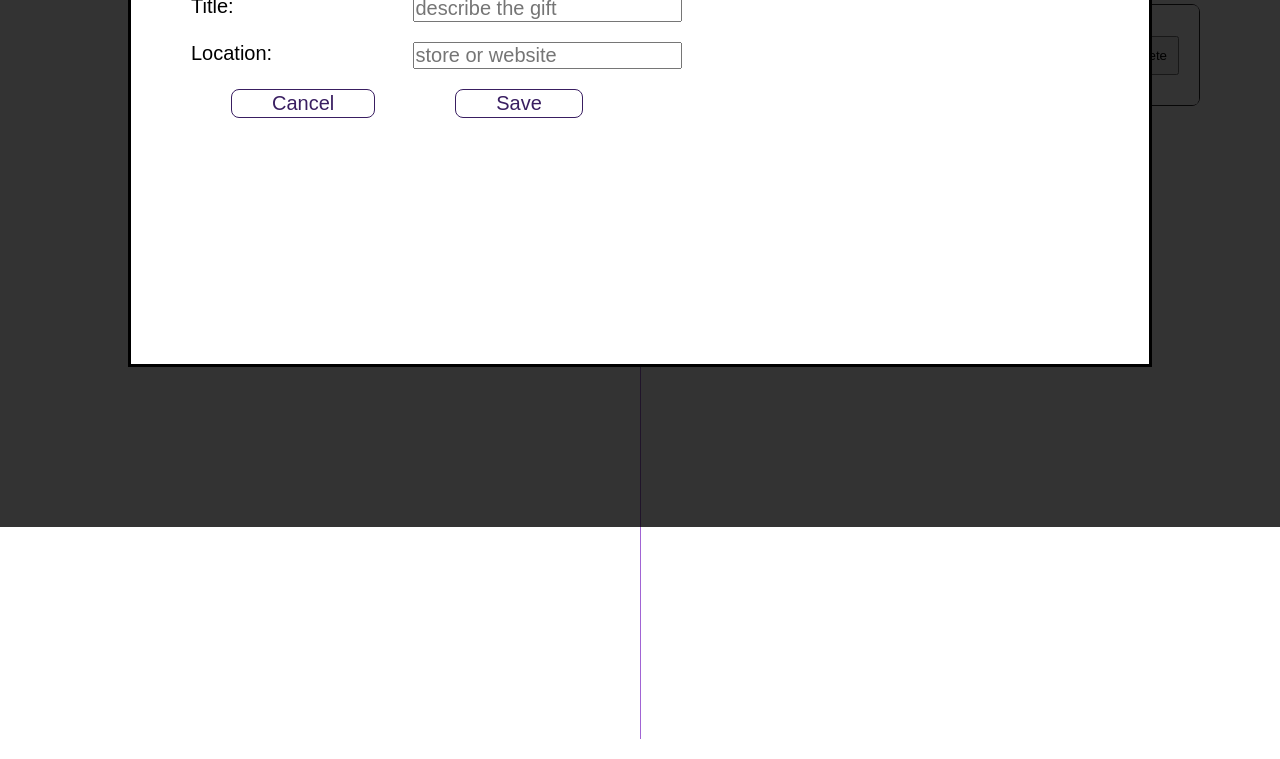
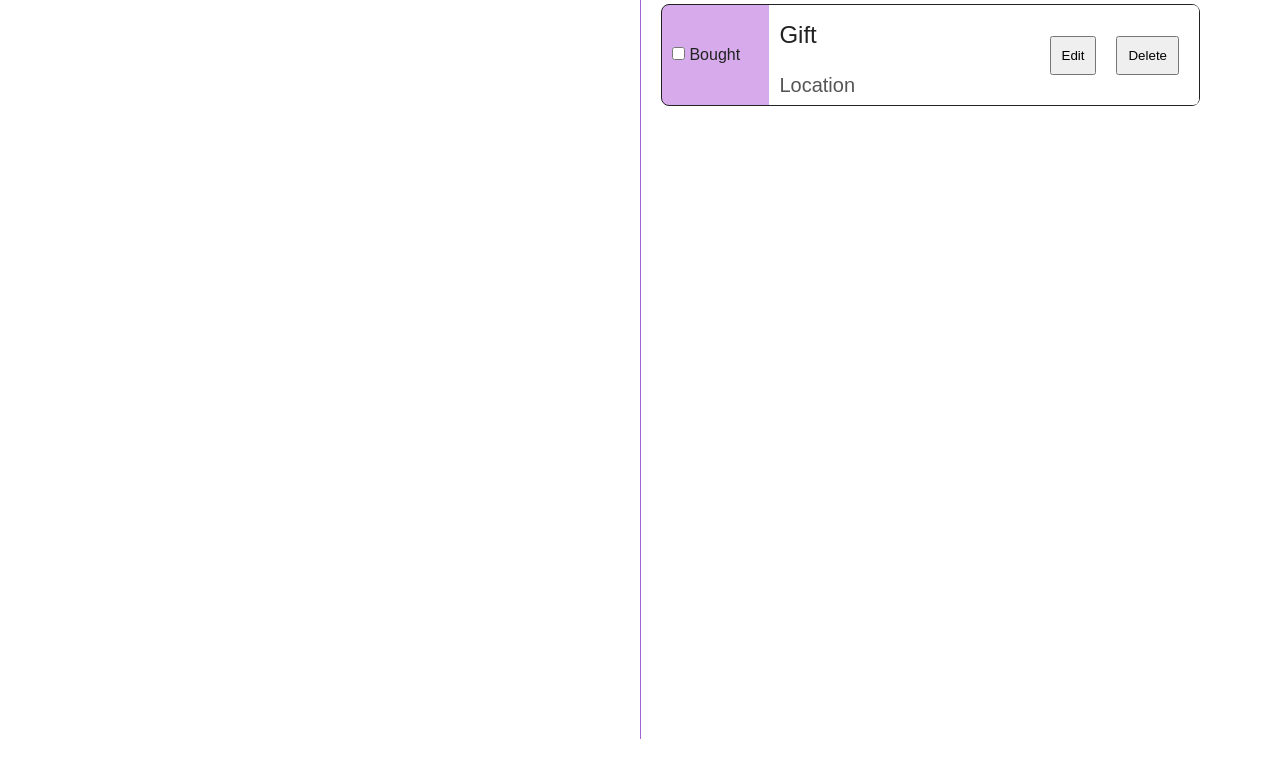
Before and after one commit to cogh0020/Fire-giftr, a website built with webpack: page dist/index.html in a window 1280 px wide. Shown: the part 273-1032 px from the top of the page. Built offline with nearby package versions, Linux system fonts and the light colour scheme; some packages are replaced by stand-ins of ours; no server answers; the database is empty.

Commit message:
Disabled overlay on start

```diff
--- a/dist/index.html
+++ b/dist/index.html
@@ -59,7 +59,7 @@
         <button class="cancelDelete">Cancel</button>
       </dialog>
     </section>
-    <section class="overlay active">
+    <section class="overlay">
       <dialog id="dlgPerson" class="">
         <h2>Add Person</h2>
         <p>
```
